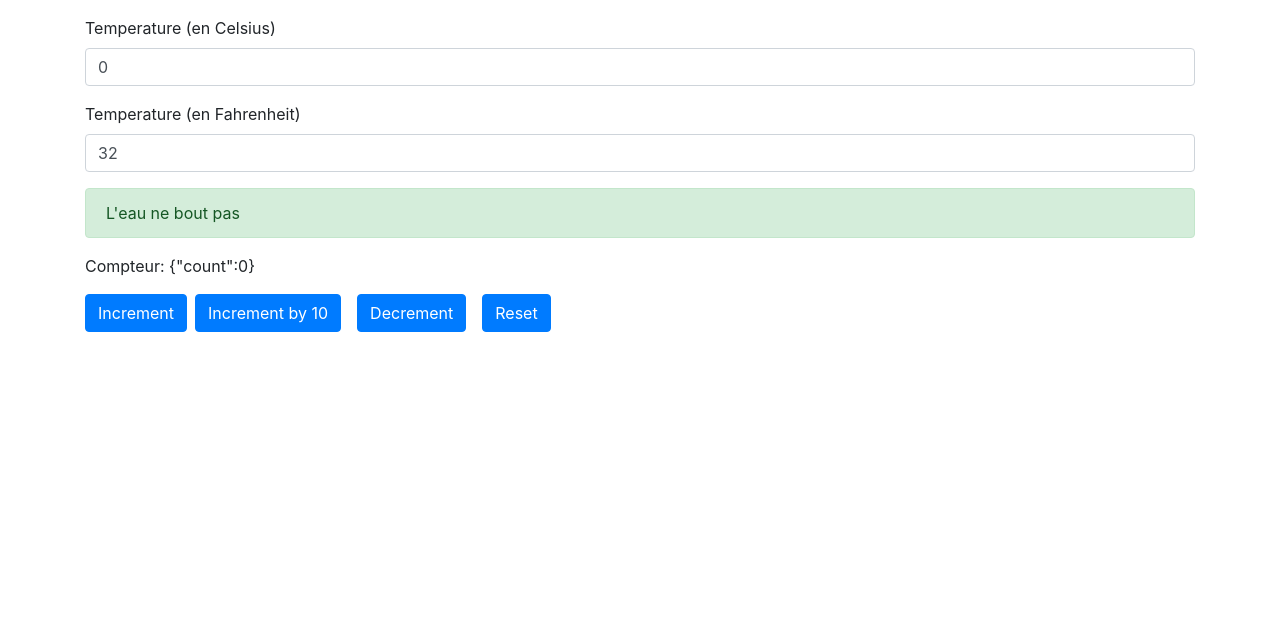
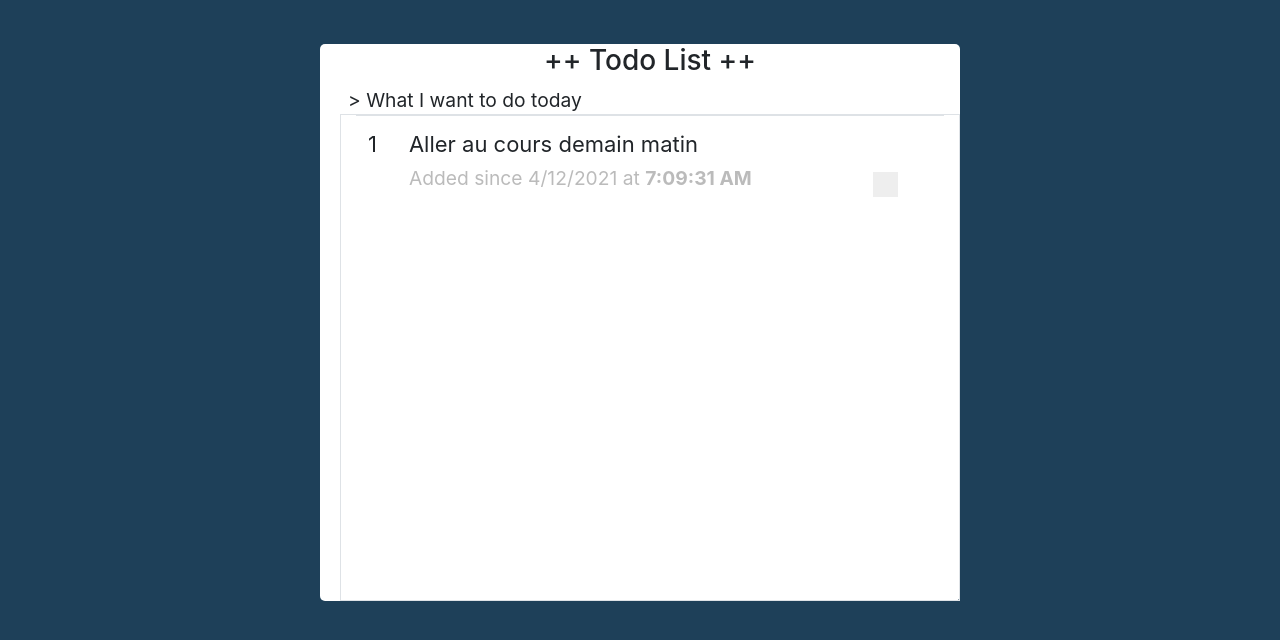
Before and after one commit to marnelfr/react-app, a React (Create React App) app: page / in a window 1280 px wide. Shown: the top 640 px of the page. Built offline with nearby package versions, Linux system fonts and the light colour scheme.

Commit message:
working on the todolist

```diff
--- /dev/null
+++ b/src/TodoList/TodoList.jsx
@@ -0,0 +1,43 @@
+import './TodoList.scss'
+
+
+function TodoList() {
+  return (
+    <section className="container">
+      <header className='text-center'>
+        <h3>++ Todo List ++</h3>
+      </header>
+      <div className="row">
+        <small className='ml-2'>> What I want to do today</small>
+        <div className="col-12 border">
+          <table className="table">
+            {/* <thead>
+              <tr>
+                <th></th>
+                <th>Todo</th>
+                <th></th>
+              </tr>
+            </thead> */}
+            <tbody>
+              <tr>
+                <td>1</td>
+                <td>
+                  Aller au cours demain matin <br/>
+                  <small className='added-since'>Added since {(new Date()).toLocaleDateString()} at <b>{(new Date()).toLocaleTimeString()}</b></small>
+                </td>
+                <td>
+                  <label class="container">
+                    <input type="checkbox" />
+                    <span class="checkmark"></span>
+                  </label>
+                </td>
+              </tr>
+            </tbody>
+          </table>
+        </div>
+      </div>
+    </section>
+  )
+}
+
+export default TodoList;
--- /dev/null
+++ b/src/TodoList/TodoList.scss
@@ -0,0 +1,86 @@
+body {
+  background-color: #1E4059;
+}
+
+.container {
+  background-color: #FFF;
+  min-height: 50vh;
+  border-radius: 5px;
+  margin: auto !important;
+  margin-top: 2em !important;
+  width: 50%;
+}
+
+.added-since {
+  color: #bbb
+}
+
+
+
+/* Customize the label (the container) */
+.container {
+  display: block;
+  position: relative;
+  padding-left: 35px;
+  margin-bottom: 12px;
+  cursor: pointer;
+  font-size: 22px;
+  -webkit-user-select: none;
+  -moz-user-select: none;
+  -ms-user-select: none;
+  user-select: none;
+}
+
+/* Hide the browser's default checkbox */
+.container input {
+  position: absolute;
+  opacity: 0;
+  cursor: pointer;
+  height: 0;
+  width: 0;
+}
+
+/* Create a custom checkbox */
+.checkmark {
+  position: absolute;
+  top: 0;
+  left: 0;
+  height: 25px;
+  width: 25px;
+  background-color: #eee;
+}
+
+/* On mouse-over, add a grey background color */
+.container:hover input~.checkmark {
+  background-color: #ccc;
+}
+
+/* When the checkbox is checked, add a blue background */
+.container input:checked~.checkmark {
+  background-color: #2196F3;
+}
+
+/* Create the checkmark/indicator (hidden when not checked) */
+.checkmark:after {
+  content: "";
+  position: absolute;
+  display: none;
+}
+
+/* Show the checkmark when checked */
+.container input:checked~.checkmark:after {
+  display: block;
+}
+
+/* Style the checkmark/indicator */
+.container .checkmark:after {
+  left: 9px;
+  top: 5px;
+  width: 5px;
+  height: 10px;
+  border: solid white;
+  border-width: 0 3px 3px 0;
+  -webkit-transform: rotate(45deg);
+  -ms-transform: rotate(45deg);
+  transform: rotate(45deg);
+}
--- a/src/index.js
+++ b/src/index.js
@@ -5,14 +5,14 @@ import './index.css';
 import Reducing from './Reducing';
 // import { Todo } from './Todo'
 import reportWebVitals from './reportWebVitals';
+import TodoList from './TodoList/TodoList';
 // import { PostTable } from './PostTable';
 // import { Binding, Form } from './Binding';
 
 const root = ReactDOM.createRoot(document.getElementById('root'));
 root.render(
   <React.StrictMode>
-    <Calculator />
-    <Reducing />
+    <TodoList />
   </React.StrictMode>
 );
 
```
Also changed, not shown: src/Contexting.jsx (added), 1 other file (tests, documents, lock files or other folders).
